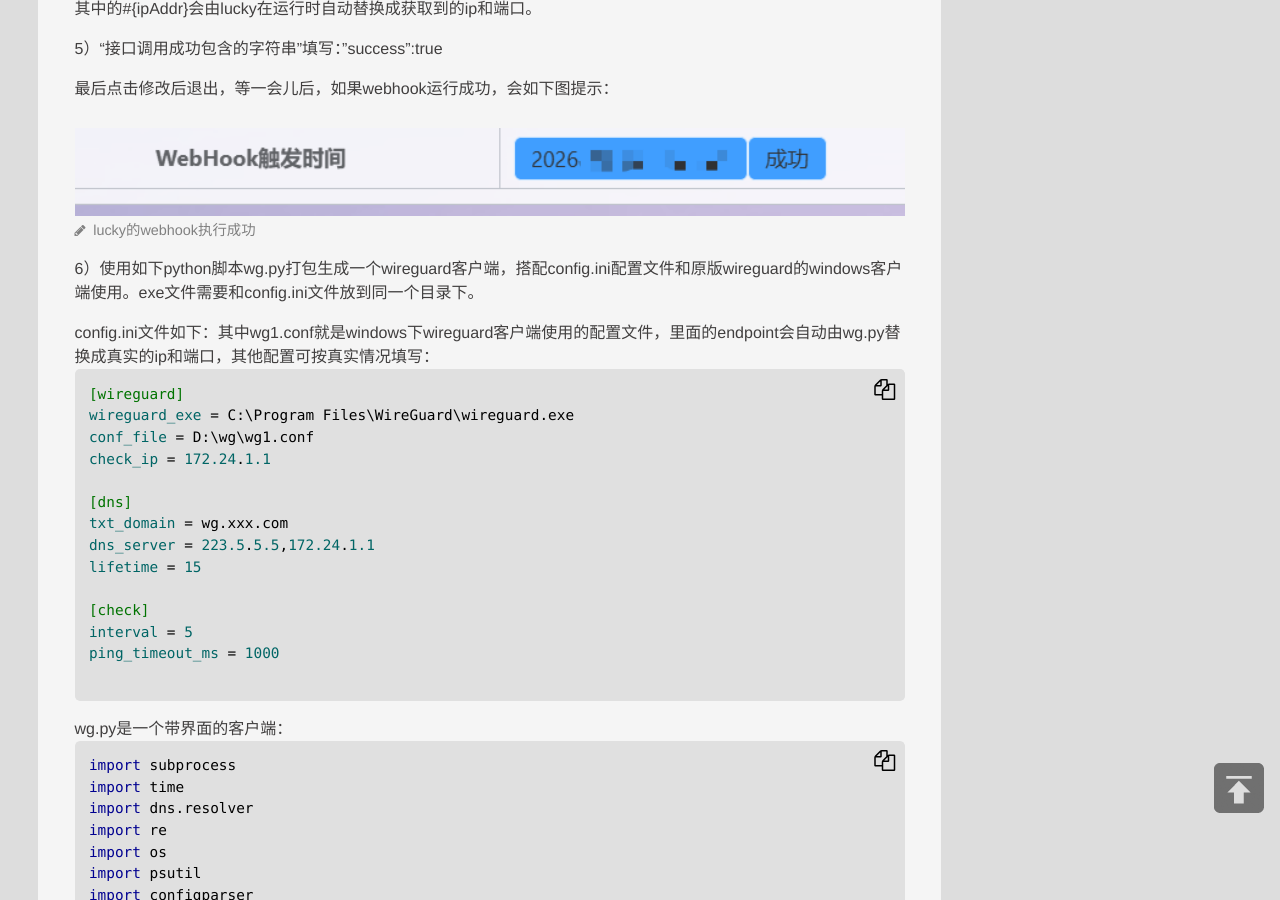
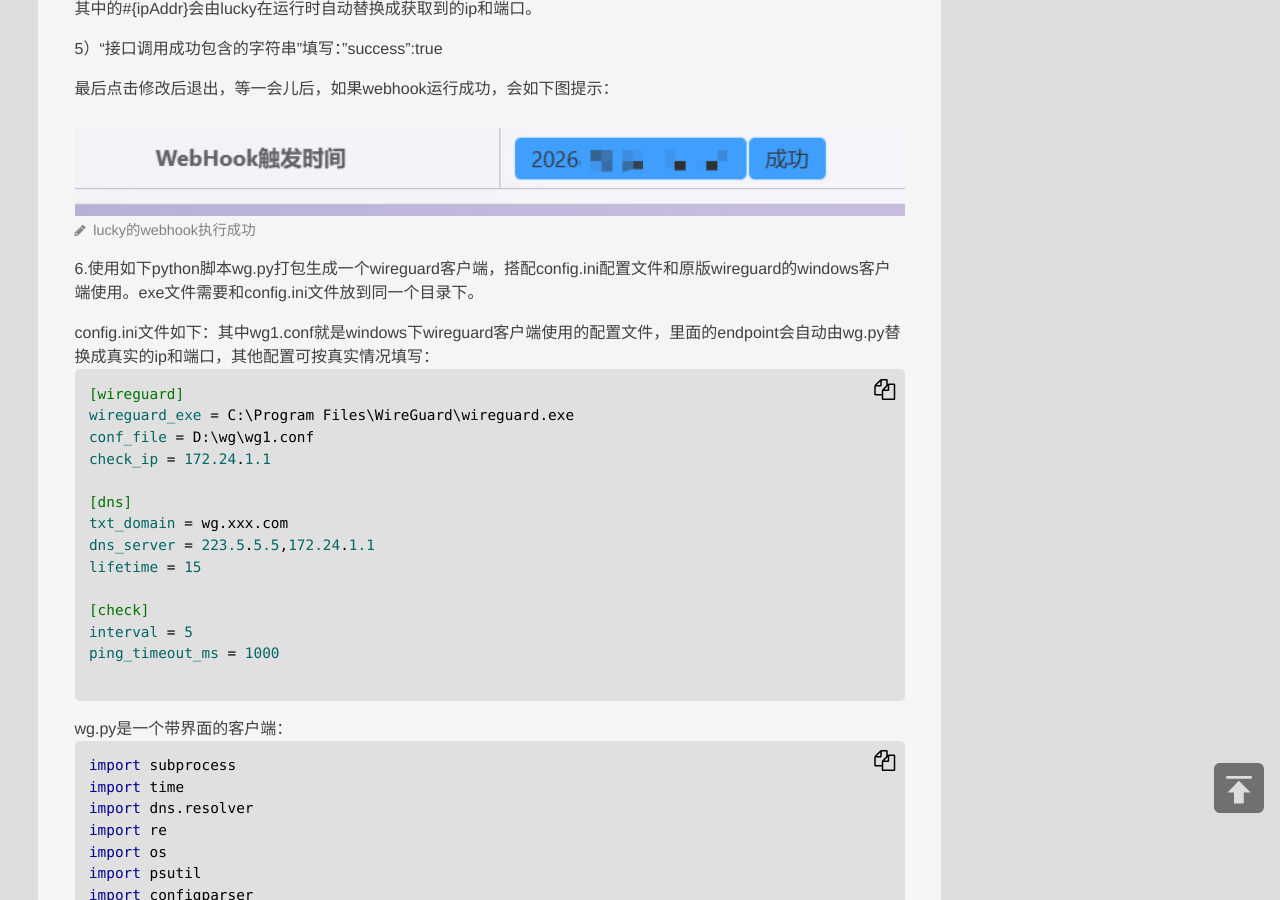
Before and after one commit to jibenfa/jibenfa.github.com, a Jekyll site: the page built from _posts/2026-03-03-wireguardE59CA8E7A7BBE58AA8nat1E7BD91E7BB9CE4B88BE79A84E983A8E7BDB2E4B88EE8BF9EE68EA5.md, in a window 1280 px wide and 900 px high, scrolled down 6290 px. Built offline with Jekyll 4.4.1, drawn with Linux system fonts in a browser that asks for light colours.

````diff
--- a/_posts/2026-03-03-wireguardE59CA8E7A7BBE58AA8nat1E7BD91E7BB9CE4B88BE79A84E983A8E7BDB2E4B88EE8BF9EE68EA5.md
+++ b/_posts/2026-03-03-wireguardE59CA8E7A7BBE58AA8nat1E7BD91E7BB9CE4B88BE79A84E983A8E7BDB2E4B88EE8BF9EE68EA5.md
@@ -149,7 +149,7 @@ Authorization: Bearer $CF_TOKEN"
 
 <img src="https://jibenfa.github.io/uploads/2026/03/lucky_webhook_success.png" width="1390" height="398" alt="lucky的webhook执行成功" />
 
-6）使用如下python脚本wg.py打包生成一个wireguard客户端，搭配config.ini配置文件和原版wireguard的windows客户端使用。exe文件需要和config.ini文件放到同一个目录下。
+6.使用如下python脚本wg.py打包生成一个wireguard客户端，搭配config.ini配置文件和原版wireguard的windows客户端使用。exe文件需要和config.ini文件放到同一个目录下。
 
 config.ini文件如下：其中wg1.conf就是windows下wireguard客户端使用的配置文件，里面的endpoint会自动由wg.py替换成真实的ip和端口，其他配置可按真实情况填写：
 ```
````
